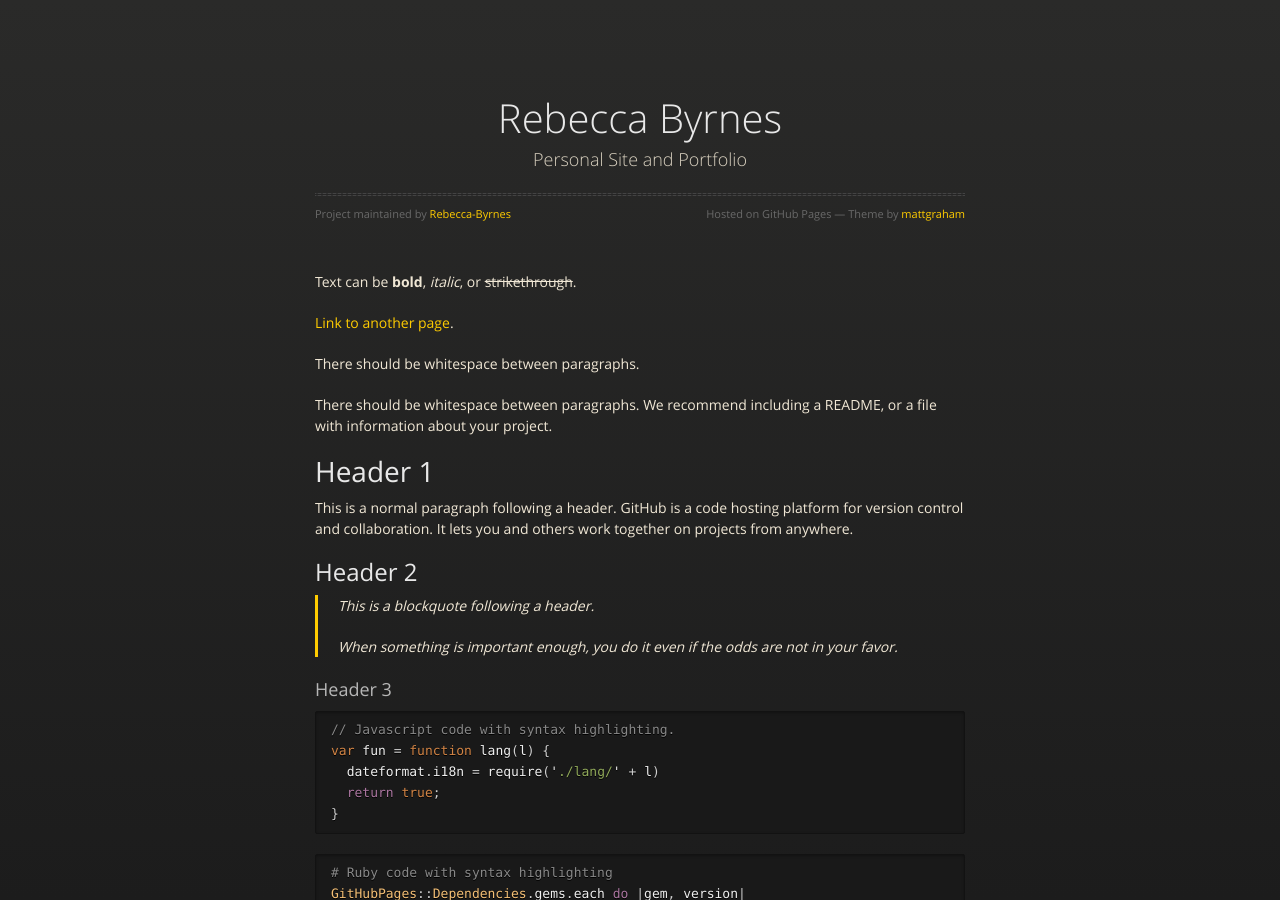
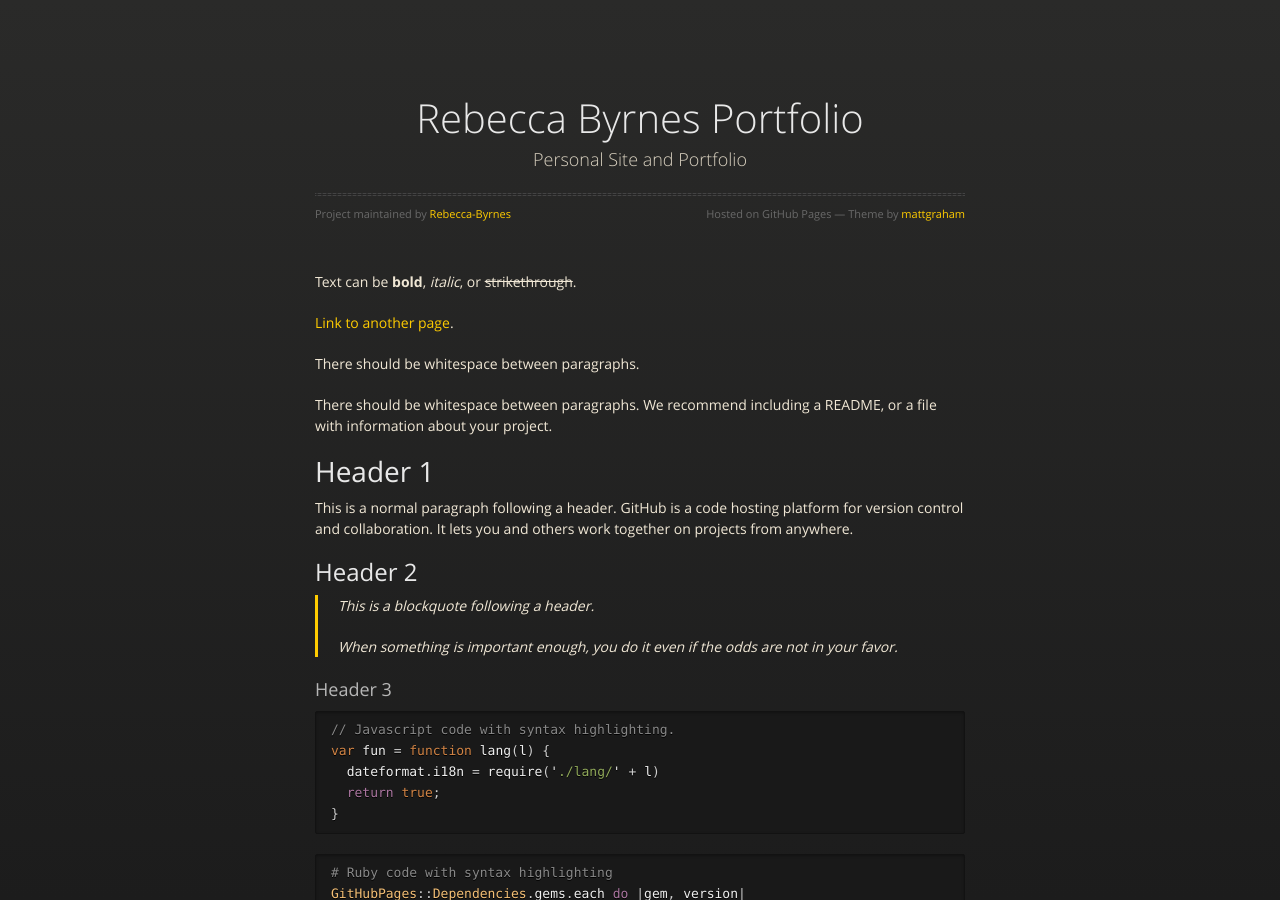
Before and after one commit to Rebecca-Byrnes/Rebecca-Byrnes, a Jekyll site: the page built from index.md, in a window 1280 px wide and 900 px high. Built offline with Jekyll 4.4.1, drawn with Linux system fonts in a browser that asks for light colours.

Commit message:
Update _config.yml

```diff
--- a/_config.yml
+++ b/_config.yml
@@ -1,5 +1,5 @@
-title: Rebecca Byrnes
-description: Personal Site and Portfolio
+title: "Rebecca Byrnes Portfolio"
+description: "Personal Site and Portfolio"
 show_downloads: true
 google_analytics:
 theme: jekyll-theme-midnight
```
